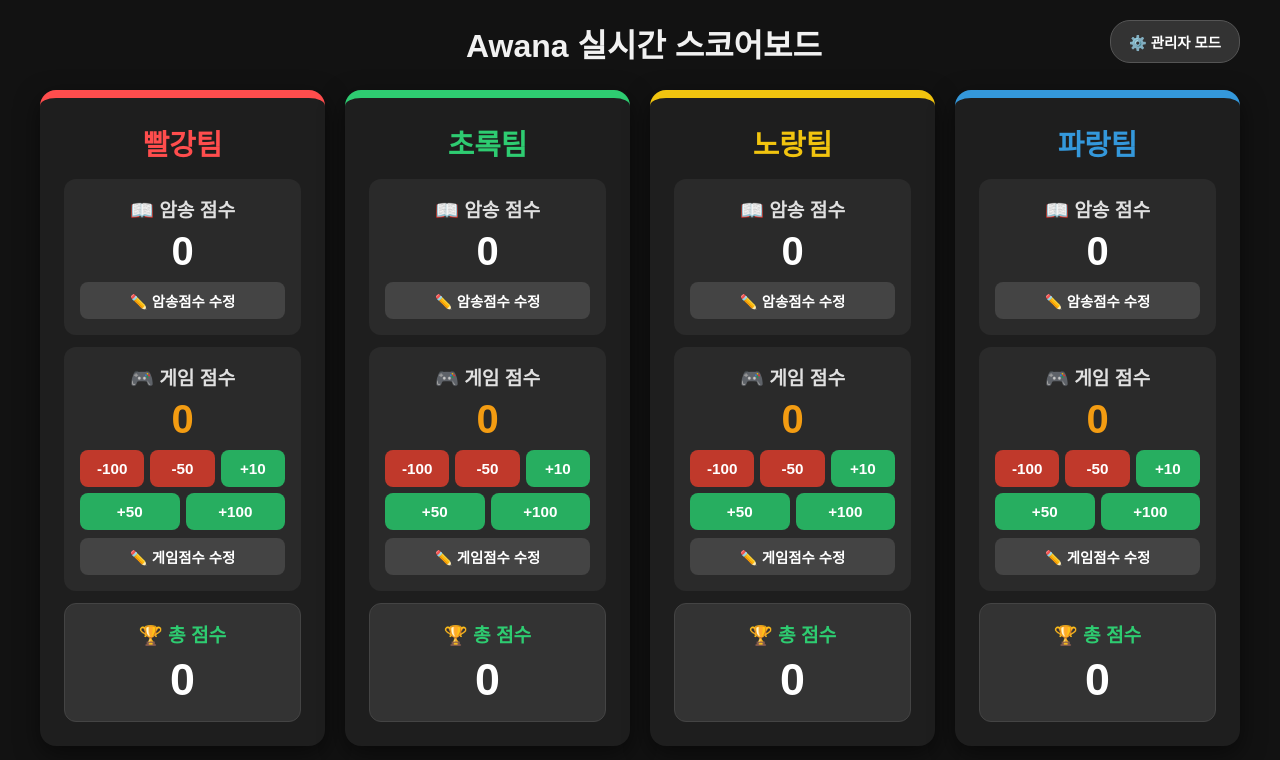
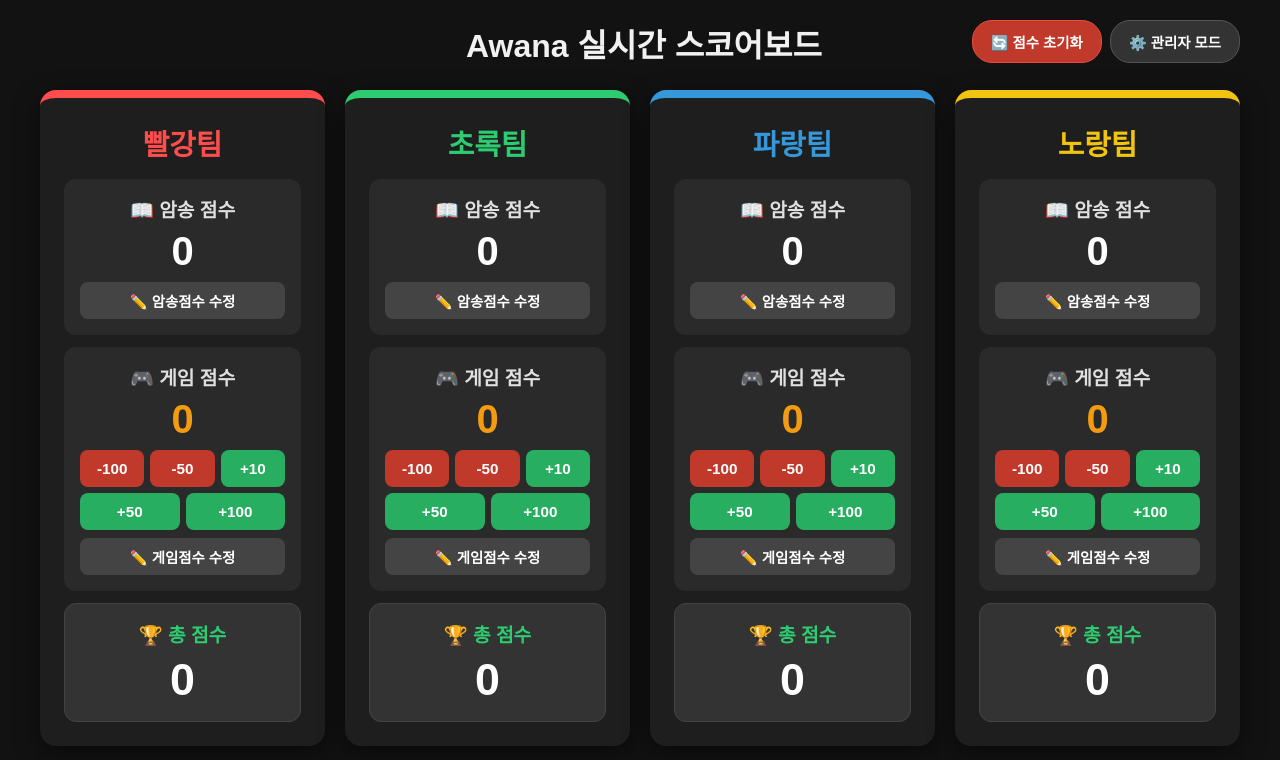
Before and after one commit to beguidedhim-cyber/awana-scoreboard, a plain HTML site: page index.html in a window 1280 px wide. Both pictures are taken after a click on the button "⚙️ 관리자 모드". Drawn offline with Linux system fonts and the light colour scheme; no server answers.

Commit message:
Update index.html

```diff
--- a/index.html
+++ b/index.html
@@ -26,11 +26,17 @@
     h1 { font-size: 2rem; color: #f1f1f1; text-align: center; }
     .dept-badge { color: #f39c12; font-size: 1.6rem; margin-right: 8px; }
 
-    /* 우측 상단 관리자 모드 버튼 */
-    .toggle-admin {
+    /* 상단 관리자 컨트롤 영역 (우측 상단 배치) */
+    .top-admin-group {
       position: absolute;
       right: 0;
       top: 0;
+      display: flex;
+      gap: 8px;
+    }
+
+    /* 관리자 모드 & 초기화 버튼 공통 스타일 */
+    .btn-top-action {
       padding: 10px 18px;
       background: #333;
       border: 1px solid #555;
@@ -41,20 +47,27 @@
       cursor: pointer;
       transition: background 0.2s;
     }
-    .toggle-admin:hover { background: #444; }
+    .btn-top-action:hover { background: #444; }
 
-    /* 기본 상태에서 관리자 전용 수정 버튼들만 숨기기 */
+    /* 초기화 버튼 특수 컬러 */
+    .btn-reset {
+      background: #c0392b;
+      border-color: #e74c3c;
+    }
+    .btn-reset:hover { background: #e74c3c; }
+
+    /* 기본 상태에서 관리자 전용 요소 숨기기 */
     .admin-only {
       display: none !important;
     }
 
     /* 모바일 화면 대응 */
-    @media (max-width: 600px) {
+    @media (max-width: 768px) {
       .header-container {
         flex-direction: column;
         gap: 12px;
       }
-      .toggle-admin {
+      .top-admin-group {
         position: static;
       }
     }
@@ -82,8 +95,8 @@
     /* 팀별 테두리 포인트 컬러 */
     .team-red { border-color: #ff4d4d; }
     .team-green { border-color: #2ecc71; }
+    .team-blue { border-color: #3498db; }
     .team-yellow { border-color: #f1c40f; }
-    .team-blue { border-color: #3498db; }
 
     .team-name { font-size: 1.8rem; font-weight: bold; margin-bottom: 16px; }
 
@@ -190,12 +203,12 @@
     // 부서별 Firebase 경로
     const teamsRef = ref(db, `departments/${rawDept}/teams`);
 
-    // 초기 데이터 구조
+    // 초기 데이터 구조 (순서: 빨강 -> 초록 -> 파랑 -> 노랑)
     const initialData = {
       red: { name: '빨강팀', recitation: 0, game: 0 },
       green: { name: '초록팀', recitation: 0, game: 0 },
-      yellow: { name: '노랑팀', recitation: 0, game: 0 },
-      blue: { name: '파랑팀', recitation: 0, game: 0 }
+      blue: { name: '파랑팀', recitation: 0, game: 0 },
+      yellow: { name: '노랑팀', recitation: 0, game: 0 }
     };
 
     // 데이터 실시간 수신 및 화면 반영
@@ -258,7 +271,7 @@
       }
     };
 
-    // 관리자 모드 토글 함수
+    // 관리자 모드 토글 (비밀번호 없이 즉시 토글)
     window.toggleAdminMode = () => {
       const adminControls = document.querySelectorAll('.admin-only');
       adminControls.forEach(el => {
@@ -269,18 +282,31 @@
         }
       });
     };
+
+    // 점수 전체 초기화 함수
+    window.resetAllScores = () => {
+      const confirmReset = confirm(`[ ${displayDept} ]의 모든 팀 점수를 0점으로 초기화하시겠습니까?`);
+      if (confirmReset) {
+        set(teamsRef, initialData);
+        alert("모든 점수가 0점으로 초기화되었습니다.");
+      }
+    };
   </script>
 </head>
 <body>
 
   <div class="header-container">
     <h1><span id="dept-title" class="dept-badge"></span>Awana 실시간 스코어보드</h1>
-    <button class="toggle-admin" onclick="toggleAdminMode()">⚙️ 관리자 모드</button>
+    <div class="top-admin-group">
+      <!-- 관리자 모드 켜졌을 때만 좌측에 표시되는 초기화 버튼 -->
+      <button class="btn-top-action btn-reset admin-only" onclick="resetAllScores()">🔄 점수 초기화</button>
+      <button class="btn-top-action" onclick="toggleAdminMode()">⚙️ 관리자 모드</button>
+    </div>
   </div>
 
   <div class="scoreboard-grid">
 
-    <!-- 빨강팀 -->
+    <!-- 1. 빨강팀 -->
     <div class="team-card team-red">
       <div class="team-name" style="color: #ff4d4d;">빨강팀</div>
       <div class="score-section">
@@ -293,7 +319,6 @@
       <div class="score-section game-score">
         <div class="score-label">🎮 게임 점수</div>
         <div class="score-value" id="red-game">0</div>
-        <!-- 일반 모드에서도 상시 표시되는 점수 증감 버튼 -->
         <div class="game-controls">
           <button class="btn-minus" onclick="changeGameScore('red', -100)">-100</button>
           <button class="btn-minus" onclick="changeGameScore('red', -50)">-50</button>
@@ -301,7 +326,6 @@
           <button class="btn-plus" onclick="changeGameScore('red', 50)">+50</button>
           <button class="btn-plus" onclick="changeGameScore('red', 100)">+100</button>
         </div>
-        <!-- 관리자 모드에서만 나타나는 직접 입력 수정 버튼 -->
         <div class="admin-only">
           <button class="btn-edit" onclick="promptGameScore('red', '빨강팀')">✏️ 게임점수 수정</button>
         </div>
@@ -312,7 +336,7 @@
       </div>
     </div>
 
-    <!-- 초록팀 -->
+    <!-- 2. 초록팀 -->
     <div class="team-card team-green">
       <div class="team-name" style="color: #2ecc71;">초록팀</div>
       <div class="score-section">
@@ -342,7 +366,37 @@
       </div>
     </div>
 
-    <!-- 노랑팀 -->
+    <!-- 3. 파랑팀 -->
+    <div class="team-card team-blue">
+      <div class="team-name" style="color: #3498db;">파랑팀</div>
+      <div class="score-section">
+        <div class="score-label">📖 암송 점수</div>
+        <div class="score-value" id="blue-recitation">0</div>
+        <div class="admin-only">
+          <button class="btn-edit" onclick="promptRecitationScore('blue', '파랑팀')">✏️️ 암송점수 수정</button>
+        </div>
+      </div>
+      <div class="score-section game-score">
+        <div class="score-label">🎮 게임 점수</div>
+        <div class="score-value" id="blue-game">0</div>
+        <div class="game-controls">
+          <button class="btn-minus" onclick="changeGameScore('blue', -100)">-100</button>
+          <button class="btn-minus" onclick="changeGameScore('blue', -50)">-50</button>
+          <button class="btn-plus" onclick="changeGameScore('blue', 10)">+10</button>
+          <button class="btn-plus" onclick="changeGameScore('blue', 50)">+50</button>
+          <button class="btn-plus" onclick="changeGameScore('blue', 100)">+100</button>
+        </div>
+        <div class="admin-only">
+          <button class="btn-edit" onclick="promptGameScore('blue', '파랑팀')">✏️ 게임점수 수정</button>
+        </div>
+      </div>
+      <div class="score-section total-score">
+        <div class="score-label">🏆 총 점수</div>
+        <div class="score-value" id="blue-total">0</div>
+      </div>
+    </div>
+
+    <!-- 4. 노랑팀 (맨 마지막) -->
     <div class="team-card team-yellow">
       <div class="team-name" style="color: #f1c40f;">노랑팀</div>
       <div class="score-section">
@@ -372,36 +426,6 @@
       </div>
     </div>
 
-    <!-- 파랑팀 -->
-    <div class="team-card team-blue">
-      <div class="team-name" style="color: #3498db;">파랑팀</div>
-      <div class="score-section">
-        <div class="score-label">📖 암송 점수</div>
-        <div class="score-value" id="blue-recitation">0</div>
-        <div class="admin-only">
-          <button class="btn-edit" onclick="promptRecitationScore('blue', '파랑팀')">✏️ 암송점수 수정</button>
-        </div>
-      </div>
-      <div class="score-section game-score">
-        <div class="score-label">🎮 게임 점수</div>
-        <div class="score-value" id="blue-game">0</div>
-        <div class="game-controls">
-          <button class="btn-minus" onclick="changeGameScore('blue', -100)">-100</button>
-          <button class="btn-minus" onclick="changeGameScore('blue', -50)">-50</button>
-          <button class="btn-plus" onclick="changeGameScore('blue', 10)">+10</button>
-          <button class="btn-plus" onclick="changeGameScore('blue', 50)">+50</button>
-          <button class="btn-plus" onclick="changeGameScore('blue', 100)">+100</button>
-        </div>
-        <div class="admin-only">
-          <button class="btn-edit" onclick="promptGameScore('blue', '파랑팀')">✏️ 게임점수 수정</button>
-        </div>
-      </div>
-      <div class="score-section total-score">
-        <div class="score-label">🏆 총 점수</div>
-        <div class="score-value" id="blue-total">0</div>
-      </div>
-    </div>
-
   </div>
 
 </body>
```
